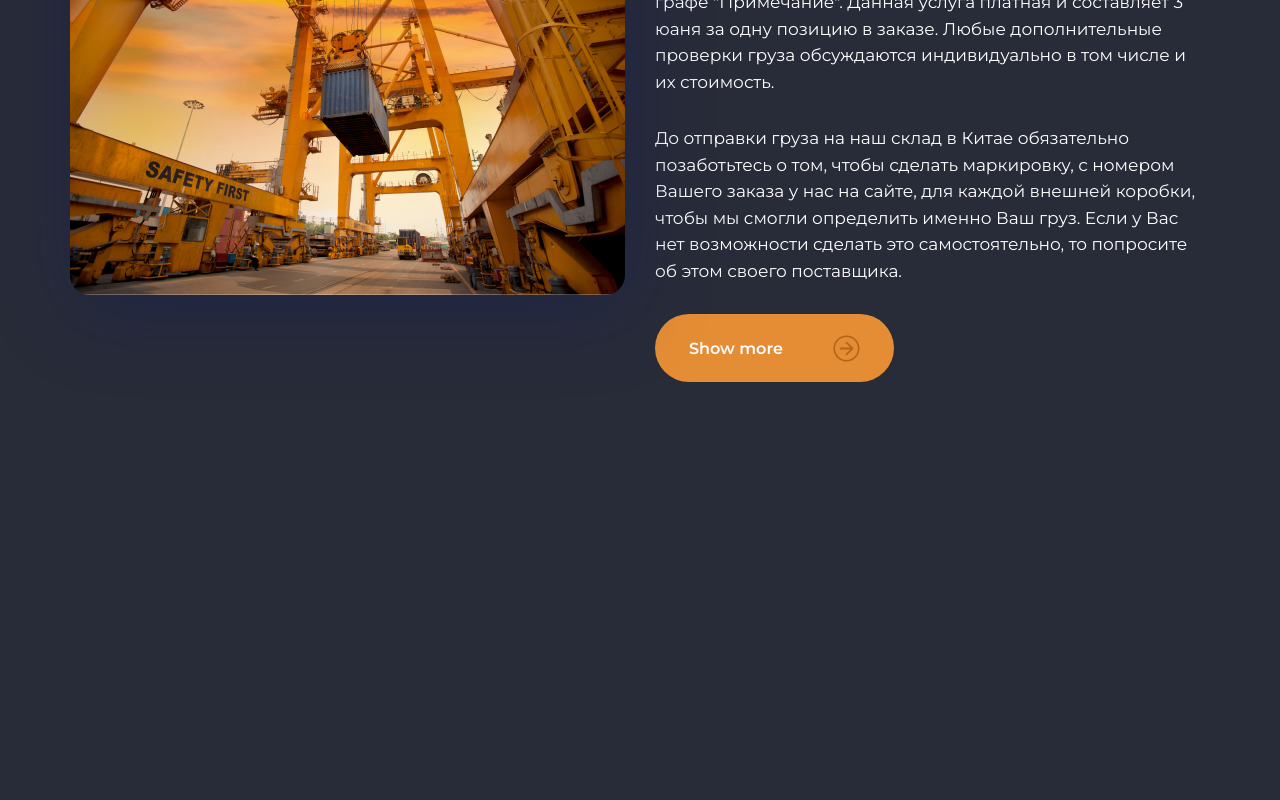
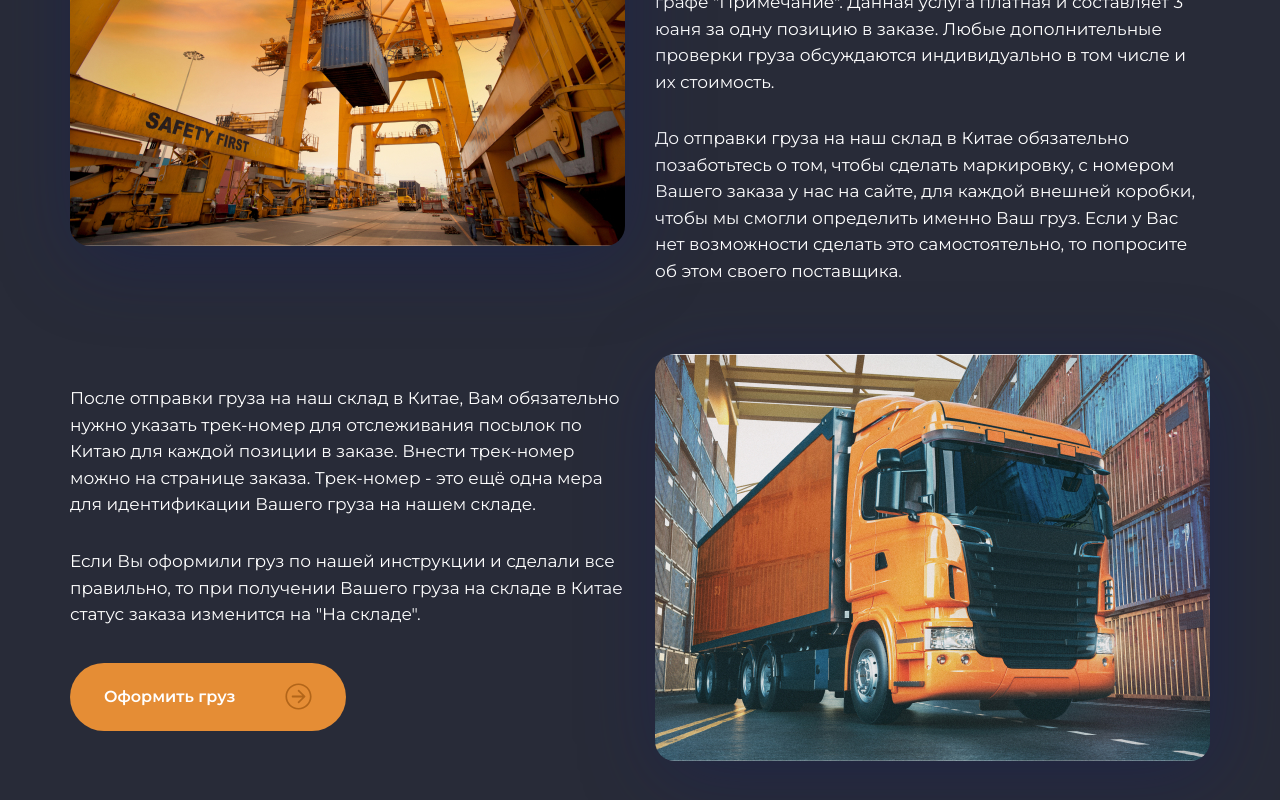
Before and after one commit to arkhipov-v/Master-Tao, a React (Create React App) app: page / in a window 1280 px wide. Shown: the part 5444-6244 px from the top of the page. Before the commit the page ends 5926 px from the top, so only its background shows below. Built offline with nearby package versions, Linux system fonts and the light colour scheme.

Commit message:
Add cardAbout

```diff
--- a/src/components/sections/Partnership.tsx
+++ b/src/components/sections/Partnership.tsx
@@ -1,5 +1,29 @@
-import Headline from "../ui/Headline";
-import CardAbout from "../ui/CardAbout";
+import Headline from "../ui/Headline"
+import CardAbout from "../ui/CardAbout"
+
+const aboutList = [
+	{
+		id: 1,
+		text: [
+			"Для того, чтобы начать сотрудничество, необходимо оформить груз указав информацию о содержимом груза, его стоимость и количество. А так-же прикрепив фотографии к заявке.",
+			'Если требуется проверка товара на соответсвие количеству, то при оформлении груза на нашем сайте укажите это в графе "Примечание". Данная услуга платная и составляет 3 юаня за одну позицию в заказе. Любые дополнительные проверки груза обсуждаются индивидуально в том числе и их стоимость.',
+			"До отправки груза на наш склад в Китае обязательно позаботьтесь о том, чтобы сделать маркировку, с номером Вашего заказа у нас на сайте, для каждой внешней коробки, чтобы мы смогли определить именно Ваш груз. Если у Вас нет возможности сделать это самостоятельно, то попросите об этом своего поставщика.",
+		],
+		image: "card-about-1",
+		button: false,
+		reverse: false,
+	},
+	{
+		id: 2,
+		text: [
+			"После отправки груза на наш склад в Китае, Вам обязательно нужно указать трек-номер для отслеживания посылок по Китаю для каждой позиции в заказе. Внести трек-номер можно на странице заказа. Трек-номер - это ещё одна мера для идентификации Вашего груза на нашем складе.",
+			'Если Вы оформили груз по нашей инструкции и сделали все правильно, то при получении Вашего груза на складе в Китае статус заказа изменится на "На складе".',
+		],
+		image: "card-about-2",
+		button: true,
+		reverse: true,
+	},
+]
 
 const Partnership = () => {
 	return (
@@ -12,11 +36,13 @@ const Partnership = () => {
 					lineOrange={true}
 				/>
 				<div className="partnership__inner">
-                    <CardAbout />
+					{aboutList.map((item) => (
+						<CardAbout {...item} key={item.id} />
+					))}
 				</div>
 			</div>
 		</section>
 	)
 }
 
-export default Partnership;
+export default Partnership
--- a/src/components/ui/CardAbout.tsx
+++ b/src/components/ui/CardAbout.tsx
@@ -1,44 +1,47 @@
-const AboutList = [
-    {
-        id: 1,
-        text: ['1', '2', '3'],
-        button: true,
-    },
-    {
-        id: 2,
-        text: ['1', '2', '3'],
-        button: false,
-        reverse: true,
-    },
-]
+import cn from "classnames"
+import Button from "./Button"
 
-const CardAbout = () => {
+interface CardAboutProps {
+	id: number
+	// text: array???
+	// string[] || Array<string>
+	text: string[]
+	image: string
+	button: boolean
+	reverse: boolean
+}
+
+const CardAbout = ({ id, text, image, button, reverse }: CardAboutProps) => {
 	return (
 		<div className="card-about">
-                <div className="card-about__inner">
+			<div
+				className={cn(
+					"card-about__inner",
+					reverse && "card-about__inner--reverse"
+				)}
+			>
 				<div className="card-about__banner">
-                        <img src="/img/card-about-1.jpg" alt=""/>
+					<img src={`/img/${image}.jpg`} alt="Banner" />
 				</div>
 				<div className="card-about__info">
-                        <p className="card-about__paragraph">Для того, чтобы начать сотрудничество, необходимо оформить
-                            груз указав информацию о содержимом груза, его стоимость и количество. А так-же прикрепив
-                            фотографии к заявке.</p>
-                        <p className="card-about__paragraph">Если требуется проверка товара на соответсвие количеству,
-                            то при оформлении груза на нашем сайте укажите это в графе "Примечание". Данная услуга
-                            платная и составляет 3 юаня за одну позицию в заказе. Любые дополнительные проверки груза
-                            обсуждаются индивидуально в том числе и их стоимость.</p>
-                        <p className="card-about__paragraph">До отправки груза на наш склад в Китае обязательно
-                            позаботьтесь о том, чтобы сделать маркировку, с номером Вашего заказа у нас на сайте, для
-                            каждой внешней коробки, чтобы мы смогли определить именно Ваш груз. Если у Вас нет
-                            возможности сделать это самостоятельно, то попросите об этом своего поставщика.</p>
-                        <button className="button">
-                            Show more
-                            <span className="button__icon"><img src="/img/icons/arrow-circle-left.svg" alt=""/></span>
-                        </button>
+					<div className="card-about__list">
+						{text.map((par) => (
+							<p className="card-about__paragraph" key={par}>
+								{par}
+							</p>
+						))}
+					</div>
+					{button && (
+						<Button
+							text="Оформить груз"
+							isIcon={true}
+							className="card-about__button"
+						/>
+					)}
 				</div>
 			</div>
 		</div>
 	)
 }
 
-export default CardAbout;
+export default CardAbout
--- a/src/sass/components/card-about.scss
+++ b/src/sass/components/card-about.scss
@@ -1,12 +1,21 @@
 .card-about {
+	& + & {
+		margin-top: 70px;
+	}
 
 	&__inner {
 		display: flex;
 		align-items: center;
 		gap: 30px;
 
-    @media ("max-width: 992px") {
+		@media (max-width: 992px) {
 			flex-direction: column;
+		}
+
+		&--reverse {
+			@include media-min(992px) {
+				flex-direction: row-reverse;
+			}
 		}
 	}
 
@@ -16,7 +25,7 @@
 		border-radius: 20px;
 		filter: drop-shadow(5px 15px 40px rgba(11, 24, 97, 0.32));
 
-    @media ("max-width: 992px") {
+		@media (max-width: 992px) {
 			width: 100%;
 			order: -1;
 		}
@@ -25,7 +34,7 @@
 	&__info {
 		width: 50%;
 
-    @media ("max-width: 992px") {
+		@media (max-width: 992px) {
 			width: 100%;
 		}
 	}
@@ -38,4 +47,8 @@
 			margin-bottom: 30px;
 		}
 	}
+
+	&__button {
+		margin-top: 35px;
 	}
+}
```
Lines whose indentation alone changed are shown as unchanged.
